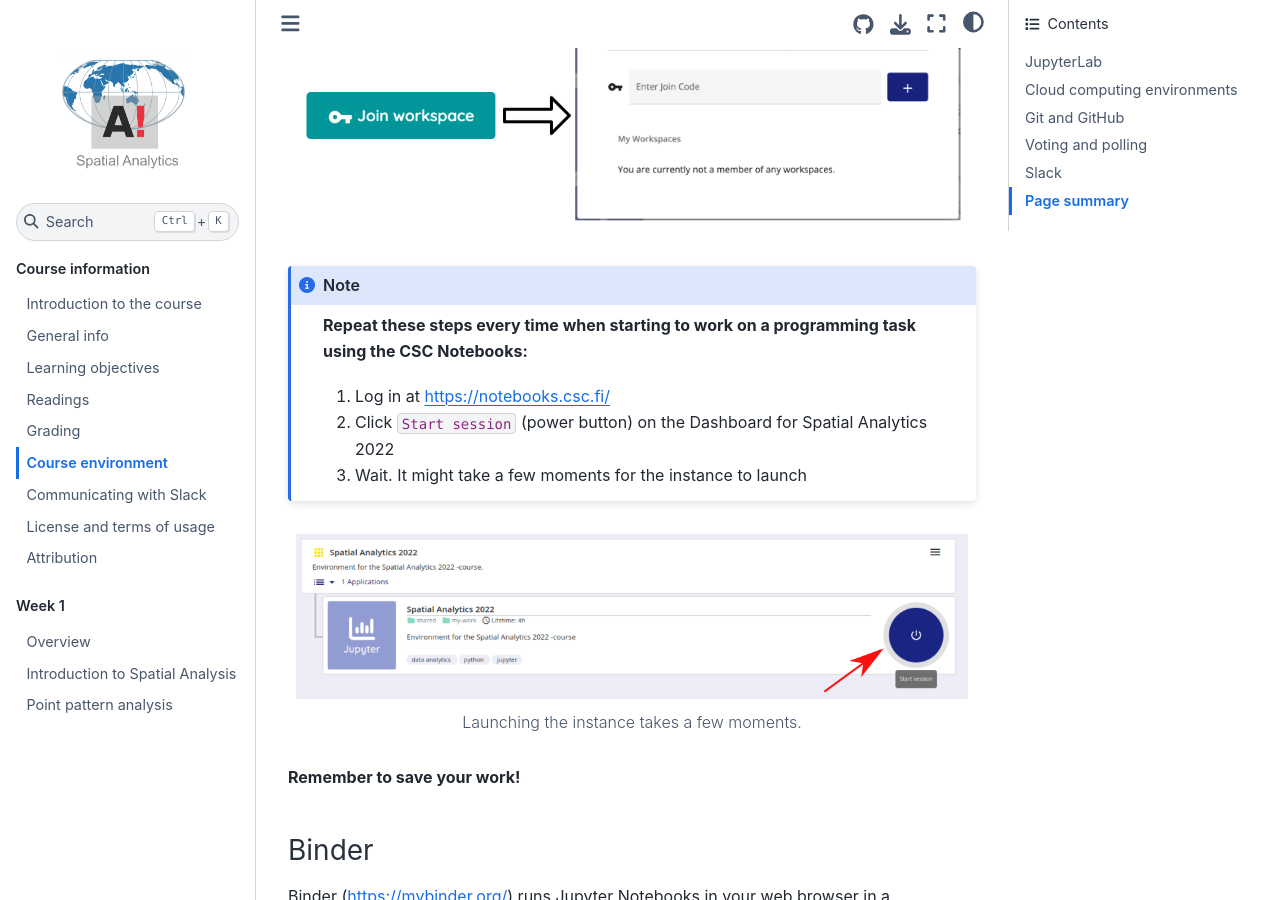
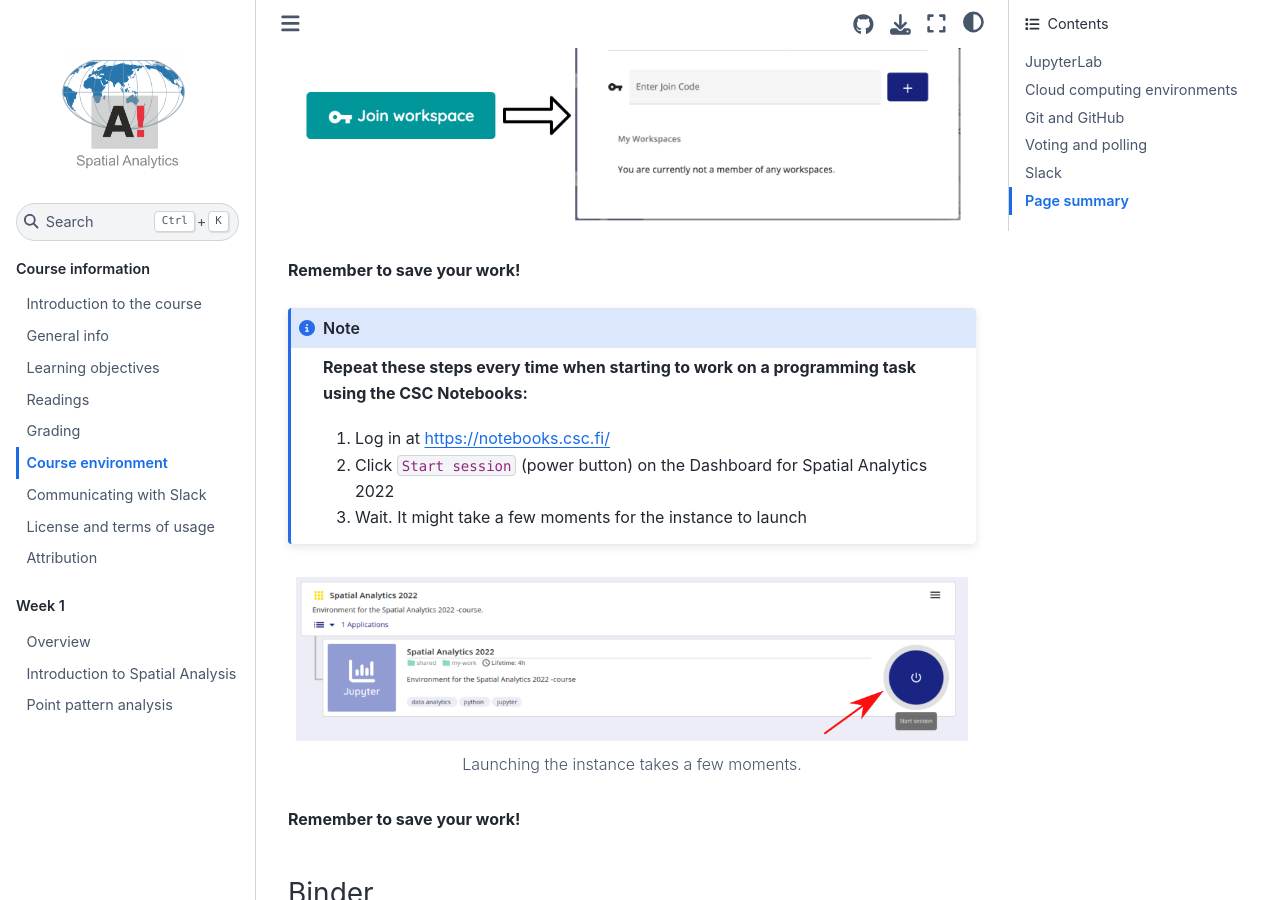
Before and after one commit to AaltoGIS/Spatial-Analytics, a Sphinx documentation site: the page built from source/course-info/course-environment-components.rst, in a window 1280 px wide and 900 px high, scrolled down 3527 px. Built offline with Sphinx 7.4.7 and the Sphinx Book theme 1.1.4, drawn with Linux system fonts in a browser that asks for light colours.

Commit message:
Minor edit

```diff
--- a/source/course-info/course-environment-components.rst
+++ b/source/course-info/course-environment-components.rst
@@ -10,7 +10,7 @@
 5. `Slack`_ for communicating among Aalto students
 
 JupyterLab
-------------
+----------
 `JupyterLab <https://jupyterlab.readthedocs.io/en/stable/getting_started/overview.html>`__ is an open-source web-based user interface for doing data science.
 The JupyterLab interface consists of different components such as a file browser, terminal, image viewer, console, text editor, etc.
 
@@ -73,6 +73,8 @@
 
 .. figure:: img/CSC_join_group.webp
    :alt: Join Group in CSC Notebooks
+
+**Remember to save your work!**
 
 .. note:: **Repeat these steps every time when starting to work on a programming task using the CSC Notebooks:**
 
```
